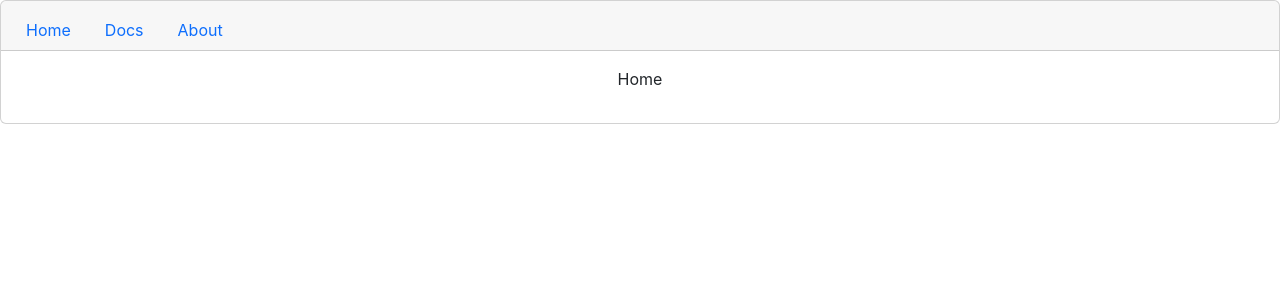
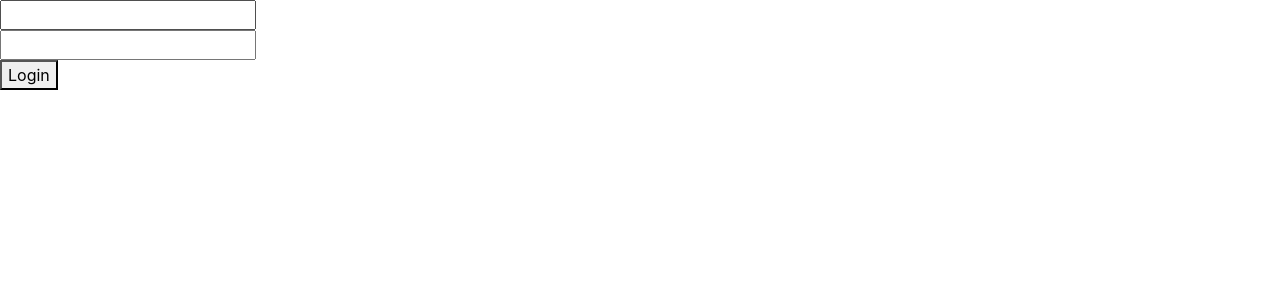
Before and after one commit to leminhhieu09376/CI75, a React (Create React App) app: page / in a window 1280 px wide. Shown: the top 300 px of the page. Built offline with nearby package versions, Linux system fonts and the light colour scheme.

Commit message:
add homeWork9

```diff
--- a/src/App.js
+++ b/src/App.js
@@ -5,20 +5,21 @@ import {
 } from "react-router-dom";
 import './App.css';
 
-import Home from "./component/homePage/Home";
-import Docs from "./component/homePage/Docs";
-import About from "./component/homePage/About";
+
+import Login from "./component/homeWork9/Login";
+import Home from "./component/homeWork9/Home";
 function App() {
   return (
     <BrowserRouter>
 
 
       <Routes>
-        <Route path="/" element={<Home />} />
-        <Route path="docs" element={<Docs />} />
-        <Route path="/about" element={<About />} />
+        <Route path="/" element={<Login />} />
+        <Route path="/homwpage" element={<Home />} />
+
       </Routes>
     </BrowserRouter >
+
   );
 }
 
--- /dev/null
+++ b/src/component/homeWork9/Home.jsx
@@ -0,0 +1,16 @@
+import React from 'react'
+
+const Home = () => {
+    const handleClick = () => {
+        localStorage.clear();
+        window.location.reload()
+    }
+    return (
+        <div>
+            <p>Home page</p>
+            <button onClick={handleClick}>Logout</button>
+        </div>
+    )
+}
+
+export default Home
--- /dev/null
+++ b/src/component/homeWork9/Login.jsx
@@ -0,0 +1,33 @@
+import React, { useRef } from 'react'
+import Home from './Home'
+
+const Login = () => {
+    const email = useRef()
+    const password = useRef()
+    const getEmail = localStorage.getItem("emailData")
+    const getPassword = localStorage.getItem("passwordData")
+    const handleSubmit = () => {
+        if (email.current.value == "abc@gmail.com" && password.current.value == "123456") {
+            localStorage.setItem("emailData", "abc@gmail.com")
+            localStorage.setItem("passwordData", "123456")
+        }
+    }
+    return (
+        <div>
+            {
+                getEmail && getPassword ? <Home /> : <form onSubmit={handleSubmit}>
+                    <div>
+                        <input type="text" ref={email}></input>
+                    </div>
+                    <div>
+                        <input type="password" ref={password}></input>
+                    </div>
+                    <button>Login</button>
+                </form>
+            }
+
+        </div>
+    )
+}
+
+export default Login
```
